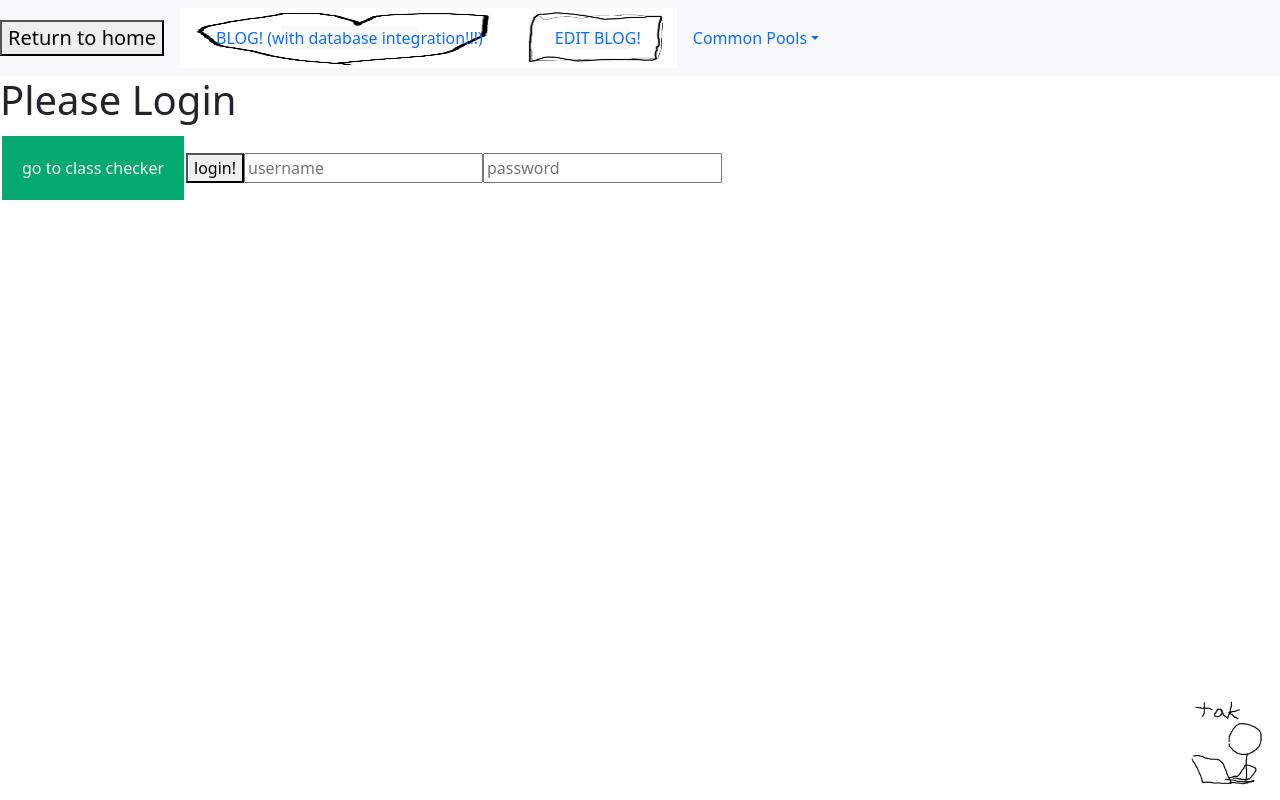
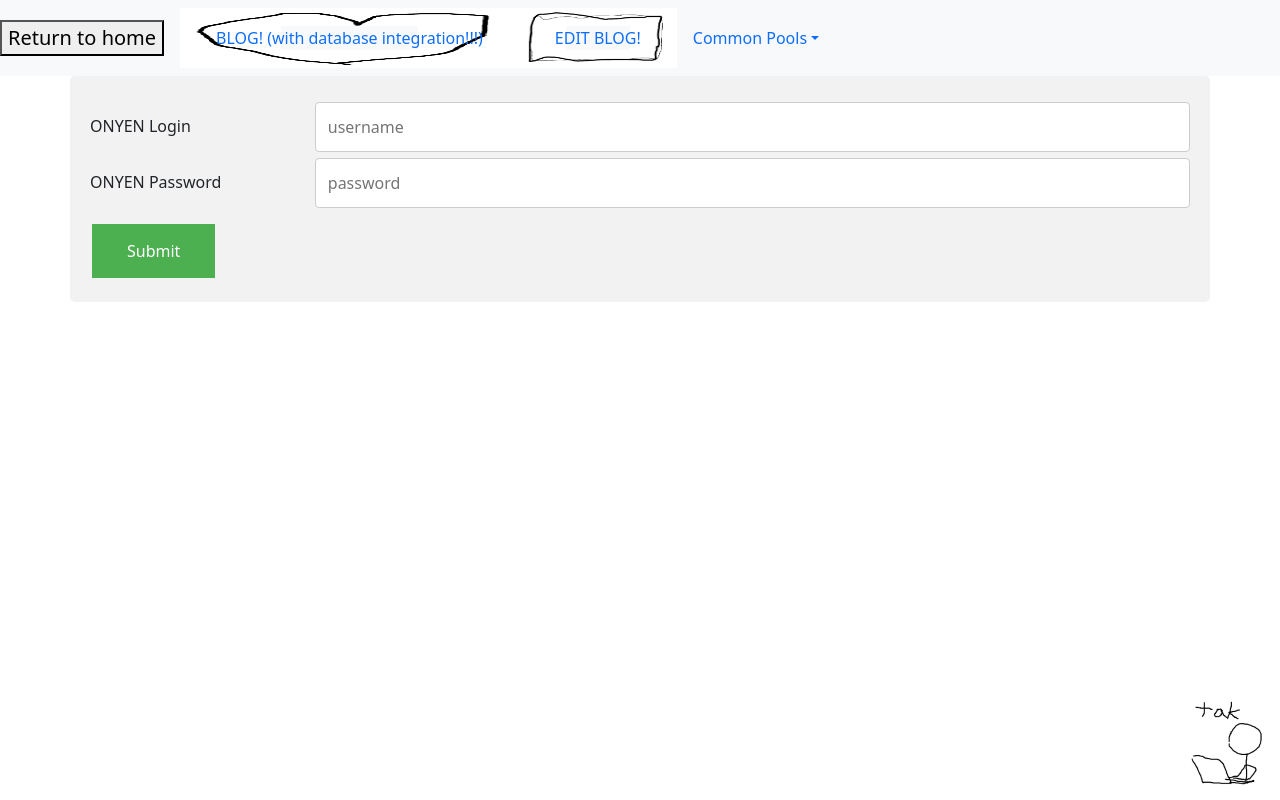
Before and after one commit to Chickenislife6/something, a React (Create React App) app: page /class_checker in a window 1280 px wide. Built offline with nearby package versions, Linux system fonts and the light colour scheme; no server answers.

Commit message:
i suck at commit messages

```diff
--- /dev/null
+++ b/src/school/cartHook.ts
@@ -0,0 +1,31 @@
+const url = "https://aaaaa.fly.dev/";
+
+const getCart = async (username: string, password: string, subject: string) => {
+    const formData = new FormData();
+    formData.set("USER", username);
+    formData.set("PASSWORD", password);
+    formData.set("SUBJECT", subject);
+    const resp = await fetch(url + "api/lookup_subject", {
+        method: "POST",
+        mode: "cors",
+        body: formData,
+        headers: { "Access-Control-Allow-Origin": "*" },
+    });
+    return await resp.text();
+}
+
+const getClassData = async (username: string, password: string, classes: string) => {
+    const formData = new FormData();
+    formData.set("USER", username);
+    formData.set("PASSWORD", password);
+    formData.set("CLASSES", classes);
+    let resp = await fetch(url + "api/lookup", {
+        method: "POST",
+        mode: "cors",
+        body: formData,
+        headers: { "Access-Control-Allow-Origin": "*" },
+    });
+    return await resp.text();
+}
+
+export { getCart, getClassData }
--- /dev/null
+++ b/src/school/child.tsx
@@ -0,0 +1,57 @@
+import { useEffect, useState } from "react";
+import { getCart, getClassData } from "./cartHook";
+import "./login.css";
+
+interface props {
+  username: string;
+  password: string;
+}
+
+const Child = (props: props) => {
+  const [Subject, setSubject] = useState("COMP");
+  const [Response, setResponse] = useState<{
+    [_ in number]: [string, string, string, string];
+  }>({});
+
+  return (
+    <div>
+      <h1>hello {props.username}!</h1>
+      <form
+        onSubmit={async (e) => {
+          e.preventDefault();
+          let resp = await getCart(props.username, props.password, Subject);
+          setResponse(JSON.parse(resp));
+          console.log(resp);
+        }}
+      >
+        <input
+          type="text"
+          placeholder="subject"
+          onChange={(e) => {
+            setSubject(e.target.value);
+          }}
+          value={Subject}
+        ></input>
+        <button>Check Subject</button>
+      </form>
+      {Object.entries(Response).map(
+        ([key, [name, open, reserved, waitlist]], i) => {
+          if (open === "0/0") {
+            return;
+          }
+          return (
+            <div key={i.toString() + " Class"} className="row">
+              <div className="col-25">{key}</div>
+              <div className="col-50">{name}</div>
+              <div className="col-10">{open}</div>
+              <div className="col-10">{reserved}</div>
+              <div className="col-10">{waitlist}</div>
+            </div>
+          );
+        }
+      )}
+    </div>
+  );
+};
+
+export { Child };
--- a/src/school/get_class.tsx
+++ b/src/school/get_class.tsx
@@ -27,26 +27,28 @@ const ClassChecker = (args: args) => {
         console.log(args.reciever);
         args.reciever.then(async (_) => {
             const formData = new FormData();
-            formData.set('USER', args.username);
-            formData.set('PASSWORD', args.password);
-            formData.set('CLASSES', args.classnums);
-            formData.set('TIME', args.time);
+            formData.set('USER', Username.current);
+            formData.set('PASSWORD', Password.current);
+            formData.set('CLASSES', ClassNums.current);
+            formData.set('TIME', Time.current);
             while (true) {
-                let text = await (await (fetch(IP.current + "/api/" + args.action, {
+                let text = await (await (fetch(IP.current + "/api/" + Action.current, {
                     method: 'POST', mode: 'cors', body: formData,
                     headers: {'Access-Control-Allow-Origin':'*'}
                 }))).text();
                 setData(text);
                 let json = JSON.parse(text);
-                let classnums = args.classnums.split(" ");
-                classnums.map((classnum) => (json[classnum]) ? (Repeat.current = false) : (undefined));
-                await new Promise(resolve => setTimeout(resolve, 1000));
+                let classnums: string[] = ClassNums.current.split(" ");
+
+
+                classnums.forEach((classnum: string, i, a) => (json[classnum]) ? (Repeat.current = false) : (null));
+                await new Promise(resolve => setTimeout(resolve, 30000));
                 if (!Repeat.current) {break}
 
             }
             args.resolver(true);
         })
-    });
+    }, []);
 
    return (
     <div>
--- /dev/null
+++ b/src/school/login.css
@@ -0,0 +1,90 @@
+
+* {
+  box-sizing: border-box;
+}
+
+input[type=text], select, textarea {
+  width: 100%;
+  padding: 12px;
+  border: 1px solid #ccc;
+  border-radius: 4px;
+  resize: vertical;
+}
+
+label {
+  padding: 12px 12px 12px 0;
+  display: inline-block;
+}
+
+input[type=submit] {
+  background-color: #04AA6D;
+  color: white;
+  padding: 12px 20px;
+  border: none;
+  border-radius: 4px;
+  cursor: pointer;
+  float: right;
+}
+
+input[type=submit]:hover {
+  background-color: #45a049;
+}
+
+.container {
+  border-radius: 5px;
+  background-color: #f2f2f2;
+  padding: 20px;
+}
+
+.col-25 {
+  float: left;
+  width: 20%;
+  margin-top: 6px;
+  /* text-align: center; */
+}
+
+.col-75 {
+  float: left;
+  width: 80%;
+  margin-top: 6px;
+}
+
+.col-50 {
+    float: left;
+    width: 50%;
+    margin-top: 6px;
+  }
+
+
+.col-10 {
+    float: left;
+    width: 10%;
+    margin-top: 6px;
+  }
+
+/* Clear floats after the columns */
+.row:after {
+  content: "";
+  display: table;
+  clear: both;
+}
+
+/* Responsive layout - when the screen is less than 600px wide, make the two columns stack on top of each other instead of next to each other */
+@media screen and (max-width: 600px) {
+  .col-25, .col-75, input[type=submit] {
+    width: 100%;
+    margin-top: 0;
+  }
+}
+
+.button {
+    background-color: #4CAF50; /* Green */
+      border: none;
+      margin-top: 10px;
+      color: white;
+      padding: 15px 35px;
+      text-align: center;
+      text-decoration: none;
+      display: inline-block;
+    font-size: 16px;
+    }
--- a/src/school/login.tsx
+++ b/src/school/login.tsx
@@ -1,39 +1,64 @@
 import React, { useEffect, useRef, useState } from "react";
-import Dropdown from 'react-bootstrap/Dropdown';
-import { DropdownButton } from 'react-bootstrap';
-import { ClassChecker } from './get_class';
-import { Link } from "react-router-dom";
+import { Child } from "./child";
+import "./login.css";
 
 const Login = () => {
-    const [Counter, setCounter] = useState<number>(0);
-    const [ClassNums, setClassNums] = useState('');
-    const [Username, setUsername] = useState('');
-    const [Password, setPassword] = useState('');
-    const [Action, setAction] = useState<string>('select action');
-    const [Repeat, setRepeat] = useState<boolean>(false);
-    const [Ip, setIp] = useState("https://aaaaa.fly.dev");
-    const [Time, setTime] = useState(Math.floor(Date.now()/1000).toString());
+  const [Username, setUsername] = useState("");
+  const [Password, setPassword] = useState("");
+  const [Render, setRender] = useState(false);
 
   return (
+    <div className="container">
+      {Render ? (
+        <Child username={Username} password={Password} />
+      ) : (
         <div>
-        <h1>Please Login</h1>
           <form
-            onSubmit={e => {
+            onSubmit={(e) => {
+              setRender(true);
               e.preventDefault();
-            console.log("SUBMITTED!");
             }}
           >
-        <Link to={"/class_checker/user="+Username+"/pw="+Password}>
-            {/* <Raindrops /> */}
-            <button className="button">go to class checker</button>
-            <button type="submit">login!</button>
-        </Link>
-        <input placeholder='username' value={Username} onChange={(e) => {(setUsername(e.target.value));}}/>
-        <input placeholder='password' value={Password} onChange={(e) => {(setPassword(e.target.value));}}/>
-
+            <div className="row">
+              <div className="col-25">
+                <label>ONYEN Login</label>
+              </div>
+              <div className="col-75">
+                <input
+                  type="text"
+                  placeholder="username"
+                  value={Username}
+                  onChange={(e) => {
+                    setUsername(e.target.value);
+                  }}
+                />
+              </div>
+            </div>
+            <div className="row">
+              <div className="col-25">
+                <label>ONYEN Password</label>
+              </div>
+              <div className="col-75">
+                <input
+                  type="text"
+                  placeholder="password"
+                  value={Password}
+                  onChange={(e) => {
+                    setPassword(e.target.value);
+                  }}
+                />
+              </div>
+            </div>
+            <div className="row">
+              <div className="col-25">
+                <button className="button">Submit</button>
+              </div>
+            </div>
           </form>
+        </div>
+      )}
     </div>
   );
 };
 
-export { Login }
+export { Login };
```
Lines whose indentation alone changed are shown as unchanged.
